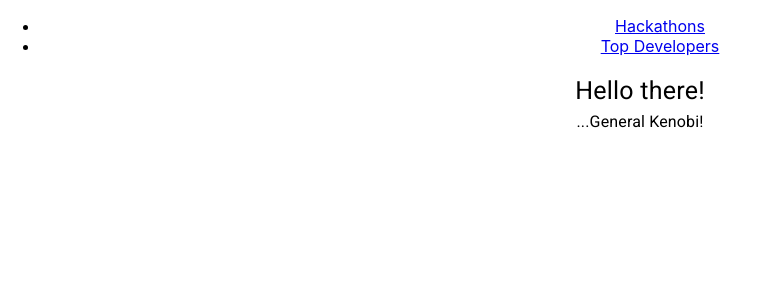
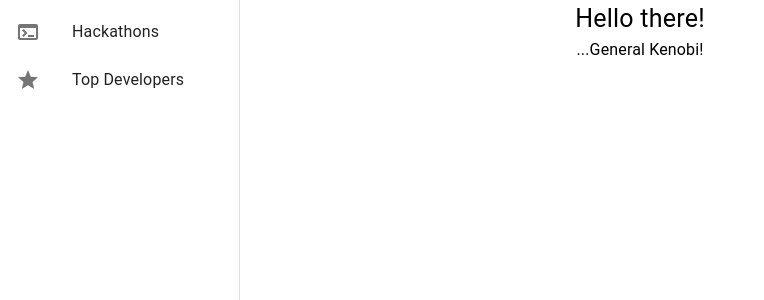
Before and after one commit to lucasesansim/HackathonTracker, a React (Create React App) app in the folder frontend/: page / in a window 1280 px wide. Shown: the top 300 px of the page, without its empty margins (0-764 px from the left). Built offline with nearby package versions, Linux system fonts and the light colour scheme.

Commit message:
Implemented sidebar with navigation, lacking selected feedback

```diff
--- a/frontend/package.json
+++ b/frontend/package.json
@@ -6,6 +6,7 @@
     "@emotion/react": "^11.10.5",
     "@emotion/styled": "^11.10.5",
     "@fontsource/roboto": "^4.5.8",
+    "@mui/icons-material": "^5.10.9",
     "@mui/material": "^5.10.12",
     "@testing-library/jest-dom": "^5.16.5",
     "@testing-library/react": "^13.4.0",
--- a/frontend/src/App.js
+++ b/frontend/src/App.js
@@ -1,29 +1,15 @@
 import './App.css';
 import { Typography } from '@mui/material';
-import '@fontsource/roboto/300.css';
-import '@fontsource/roboto/400.css';
-import '@fontsource/roboto/500.css';
-import '@fontsource/roboto/700.css';
 import { Link, Outlet } from 'react-router-dom';
+import { useState } from 'react';
+import SideBar from './components/SideBar';
 
 function App() {
   const makeScreensAvailable = true;
+
   return (
     <div className="App">
-      {/* Un componente con el menu, y otro componente con el contenido de la pagina */}
-      <nav>
-        <ul>
-          <li>
-            <Link to={`hackathons`}>Hackathons</Link>
-          </li>
-          <li>
-            <Link to={`topDevelopers`}>Top Developers</Link>
-          </li>
-          {/* <li>
-            <Link to={`hackathons/3`}>Hackathon 3</Link>
-          </li> */}
-        </ul>
-      </nav>
+      <SideBar />
       <Typography fontSize={25}>Hello there!</Typography>
       <Typography>...General Kenobi!</Typography>
       {makeScreensAvailable && <Outlet />}
--- /dev/null
+++ b/frontend/src/components/SideBar.js
@@ -0,0 +1,68 @@
+import { Star, Terminal } from "@mui/icons-material";
+import {
+  Drawer,
+  List,
+  ListItem,
+  ListItemButton,
+  ListItemIcon,
+  ListItemText
+} from "@mui/material";
+import React from "react";
+import { NavLink } from "react-router-dom";
+
+const drawerWidth = 240;
+
+const items = [
+  {
+    id: 1,
+    label: 'Hackathons',
+    icon: Terminal,
+    link: '/hackathons'
+  },
+  {
+    id: 2,
+    label: 'Top Developers',
+    icon: Star,
+    link: '/topDevelopers'
+  },
+]
+
+const SideBar = () => {
+
+  return (
+    <Drawer
+      sx={{
+        width: drawerWidth,
+        flexShrink: 0,
+        '& .MuiDrawer-paper': {
+          width: drawerWidth,
+          boxSizing: 'border-box',
+        },
+      }}
+      variant="permanent"
+      anchor="left"
+      open={true}
+    >
+      <List>
+        {/* <li>
+            <Link to={`hackathons/3`}>Hackathon 3</Link>
+          </li> */}
+        {items.map(item => {
+          const { label, icon, id, link } = item;
+          const IconComponent = icon;
+          return (
+          <ListItem key={id} disablePadding>
+            <ListItemButton component={NavLink} to={link}>
+              <ListItemIcon>
+                <IconComponent />
+              </ListItemIcon>
+              <ListItemText primary={label} />
+            </ListItemButton>
+          </ListItem>
+        )})}
+      </List>
+    </Drawer>
+  )
+};
+
+export default SideBar;
--- a/frontend/src/pages/ErrorPage.js
+++ b/frontend/src/pages/ErrorPage.js
@@ -1,12 +1,14 @@
 import React from 'react';
 import { useRouteError } from 'react-router-dom';
+import SideBar from '../components/SideBar';
 import './ErrorPage.css'
 
 const ErrorPage = () => {
   const error = useRouteError();
-  console.error(error);
 
   return (
+    <>
+      <SideBar />
       <div id="error-page" className='error-page'>
         <h1>Oops!</h1>
         <p>Sorry, an unexpected error has occurred.</p>
@@ -14,6 +16,7 @@ const ErrorPage = () => {
           <i><u>{error.statusText || error.message}</u></i>
         </p>
       </div>
+    </>
   );
 }
 
```
Also changed, not shown: frontend/src/index.js (+4 -7 lines), 1 other file (tests, documents, lock files or other folders). Lines whose indentation alone changed are shown as unchanged.
